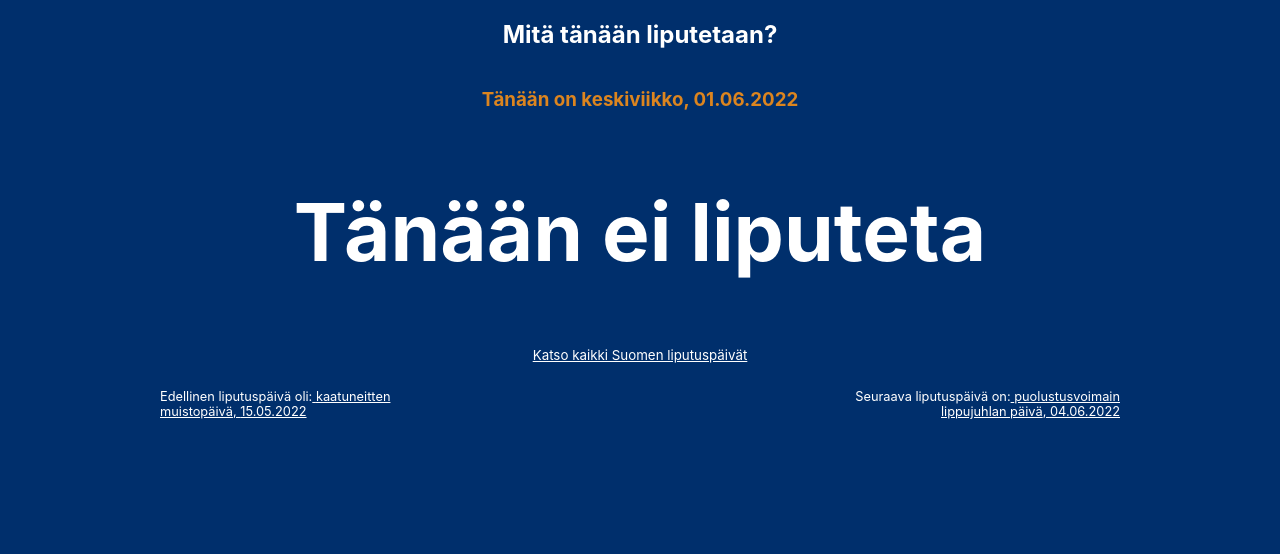
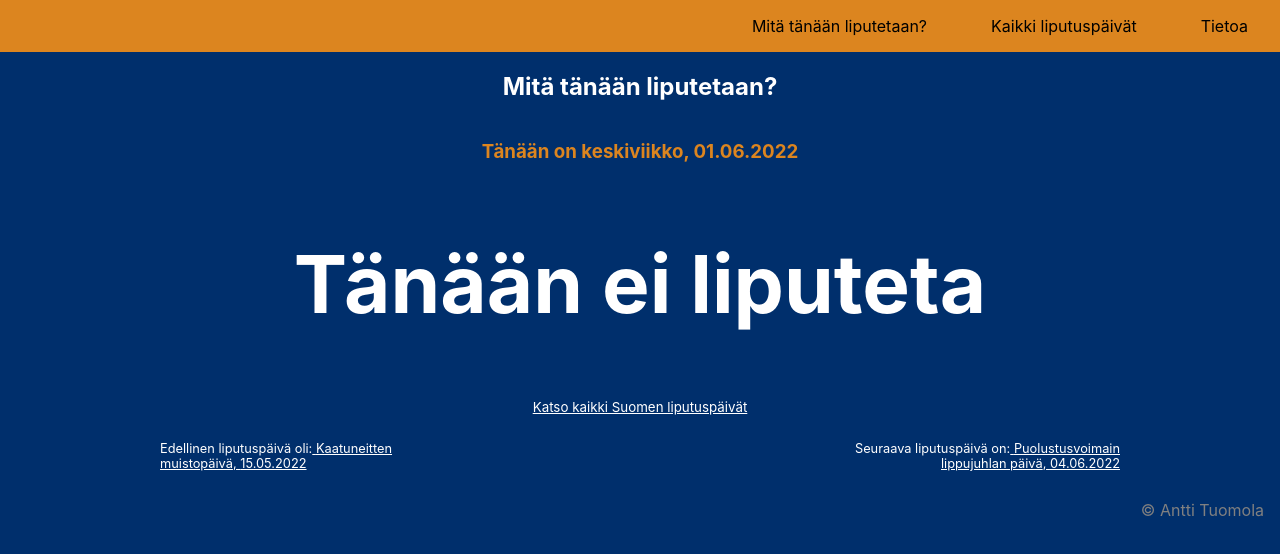
Before and after one commit to anttituomola/mita-tanaan-liputetaan, a Next.js app: page / in a window 1280 px wide. Shown: the top 554 px of the page. Built offline with nearby package versions, Linux system fonts and the light colour scheme.

Commit message:
navigation and footer

```diff
--- /dev/null
+++ b/components/Footer.js
@@ -0,0 +1,7 @@
+const Footer = () => {
+    return (
+      <div className="footer"><a href="https://anttituomola.fi" target="_blank" rel="noreferrer">© Antti Tuomola</a></div>
+    )
+  }
+
+  export default Footer
--- /dev/null
+++ b/components/Layout.js
@@ -0,0 +1,14 @@
+import Navbar from "./Navbar"
+import Footer from "./Footer"
+
+const Layout = (props) => {
+    return (
+        <>
+            <Navbar />
+            <main>{props.children}</main>
+            <Footer />
+        </>
+    )
+}
+
+export default Layout
--- /dev/null
+++ b/components/Navbar.js
@@ -0,0 +1,16 @@
+import Link from "next/link"
+
+const Navbar = () => {
+    return (
+        <div className="navArea">
+            <nav>
+                <ul className="navbar">
+                    <li><Link href="/">Mitä tänään liputetaan?</Link></li>
+                    <li><Link href="/kaikkiSuomenLiputuspaivat">Kaikki liputuspäivät</Link></li>
+                    <li><Link href="/about">Tietoa</Link></li>
+                </ul>
+            </nav>
+        </div>)
+}
+
+export default Navbar
--- a/liputuspaivat.js
+++ b/liputuspaivat.js
@@ -48,7 +48,7 @@ export const liputuspaivat = [
         links: ["https://fi.wikipedia.org/wiki/Suomalaisuuden_p%C3%A4iv%C3%A4"]
     },
     {
-        name: "kaatuneitten muistopäivä",
+        name: "Kaatuneitten muistopäivä",
         date: kaatuneittenMuistopaiva(),
         description: "Kaatuneitten muistopäivä, jota vietetään toukokuun kolmantena sunnuntaina, on Suomen aluetta ja suomalaisia koskettaneissa sodissa tai muissa taisteluluonteisissa toimissa, kuten rauhanturvaamistehtävissä, kaatuneiden sekä taistelujen aikana ja niiden päättymisen jälkeen muillakin tavoin sodan takia kuolleiden, kuten teloitettujen ja vankileireillä menehtyneiden, muistoksi vietettävä päivä.",
         official: false,
@@ -118,7 +118,7 @@ export const liputuspaivat = [
         links: ["https://fi.wikipedia.org/wiki/%C3%84itienp%C3%A4iv%C3%A4"]
     },
     {
-        name: "puolustusvoimain lippujuhlan päivä",
+        name: "Puolustusvoimain lippujuhlan päivä",
         date: dayjs(dayjs().year() + "-6-4"),
         description: "Puolustusvoimain lippujuhlan päivä on Suomessa vuosittain 4. kesäkuuta vietettävä puolustusvoimien juhlapäivä ja virallinen liputuspäivä. Lippujuhlapäivänä jaetaan myönnetyt kunniamerkit ja ylennetään ansioituneita sotilaita ja reserviläisiä.",
         official: true,
--- a/pages/_app.js
+++ b/pages/_app.js
@@ -1,7 +1,13 @@
 import '../styles/globals.css'
+import Layout from '../components/Layout'
+
 
 function MyApp({ Component, pageProps }) {
-  return <Component {...pageProps} />
+  return (
+    <Layout>
+      <Component {...pageProps} />
+    </Layout>
+  )
 }
 
 export default MyApp
--- a/pages/liputuspaivat/[liputuspaiva].js
+++ b/pages/liputuspaivat/[liputuspaiva].js
@@ -35,7 +35,7 @@ const liputuspaiva = () => {
                 <meta property="twitter:image" content="../../mita_tanaan_liputetaan.png" />
             </Head>
 
-            <h1>{queryDate}</h1>
+            <h1>{theDate.name}</h1>
             <h3>{dayjs(theDate.date).format("dddd, DD.MM.YYYY")}</h3>
             <small><p>{theDate.official === true ? "Virallinen liputuspäivä" : "Suositeltu liputuspäivä"}</p></small>
             <p>{theDate.description}</p>
--- a/styles/globals.css
+++ b/styles/globals.css
@@ -69,6 +69,48 @@ h3 {
 .white {
   color: white;
 }
+
+.navArea {
+  background-color: #dc851fff;
+  margin-top: 0;
+  width: 100%;
+}
+
+ul {
+  margin: 0;
+}
+
+.navArea a {
+  text-decoration: none;
+  display: block;
+  padding: 1em;
+  border-radius: 5px;
+}
+
+.navArea a:hover {
+  color: white;
+}
+
+.navbar {
+  display: flex;
+  list-style: none;
+  justify-content: flex-end;
+  gap: 2em;
+  margin-right: 1em;
+  color: black;
+  text-decoration: none;
+}
+
+.footer {
+  color: grey;
+  text-align: end;
+  margin: 1em;
+}
+
+.footer a {
+  text-decoration: none;
+}
+
 @media screen and (max-width: 960px) {
   h1 {
     font-size: 2.5rem;
@@ -78,7 +120,7 @@ h3 {
     overflow-wrap: anywhere;
     margin-block-end: 0px;
   }
-  body {
+  .container, .nearestDates {
     margin: 1em;
   }
 }
```
Also changed, not shown: pages/about.js (added, +13 -0 lines).
